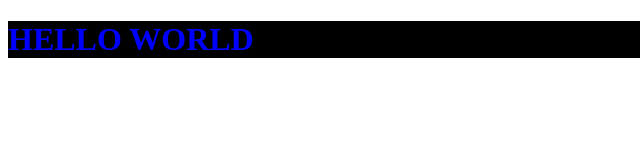
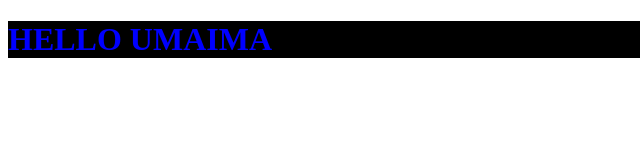
Before and after one commit to umaimashahzad/projech-no4, a plain HTML site: page INDEX.HTML in a window 1280 px wide. Shown: the full height of the page, 0-640 px from the left. Drawn offline with Linux system fonts and the light colour scheme.

Commit message:
minor change

```diff
--- a/INDEX.HTML
+++ b/INDEX.HTML
@@ -7,6 +7,7 @@
     <link rel="stylesheet" href="style.css">
 </head>
 <body>
-    <h1>HELLO WORLD</h1>
+    <h1>HELLO UMAIMA</h1>
+
 </body>
 </html>
```
